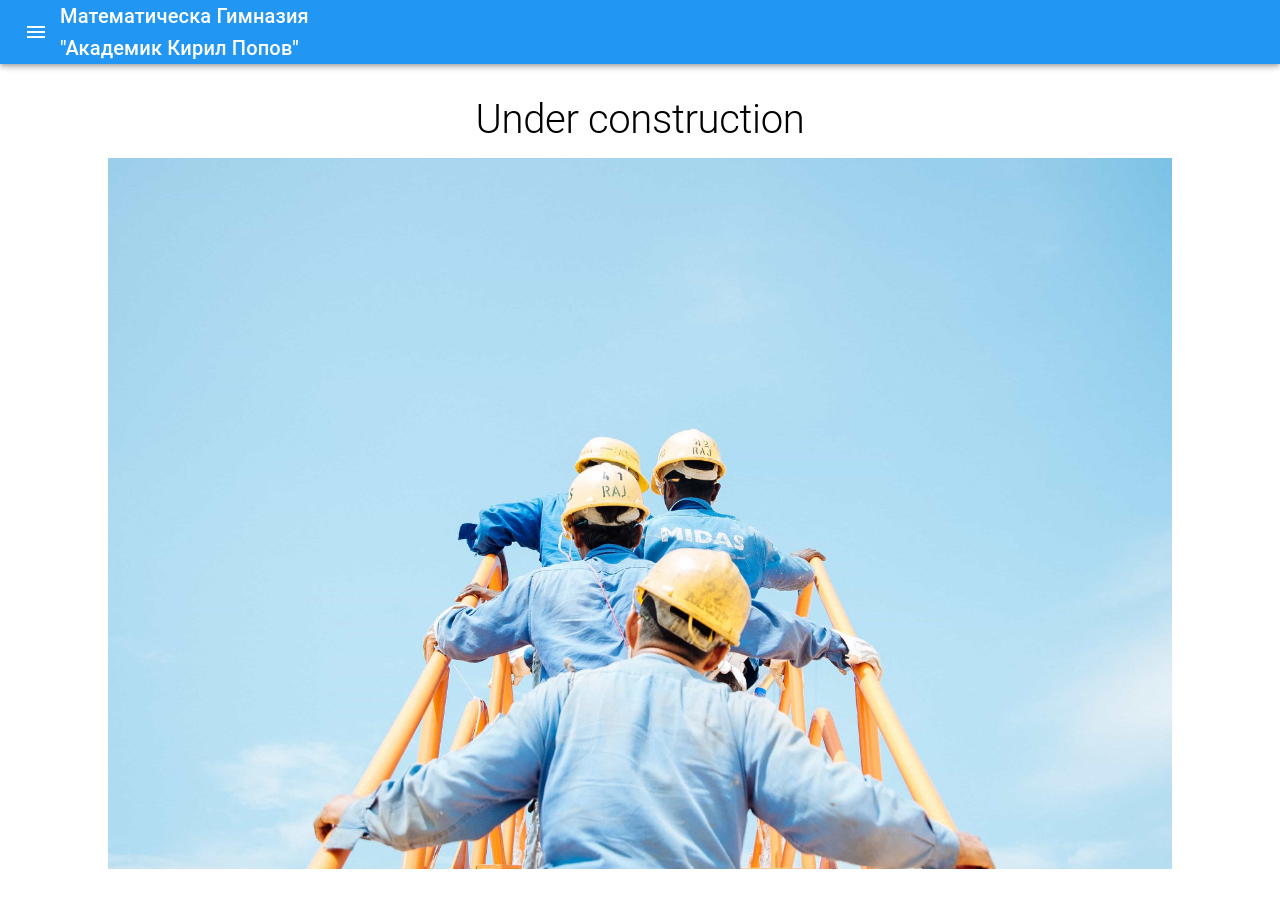
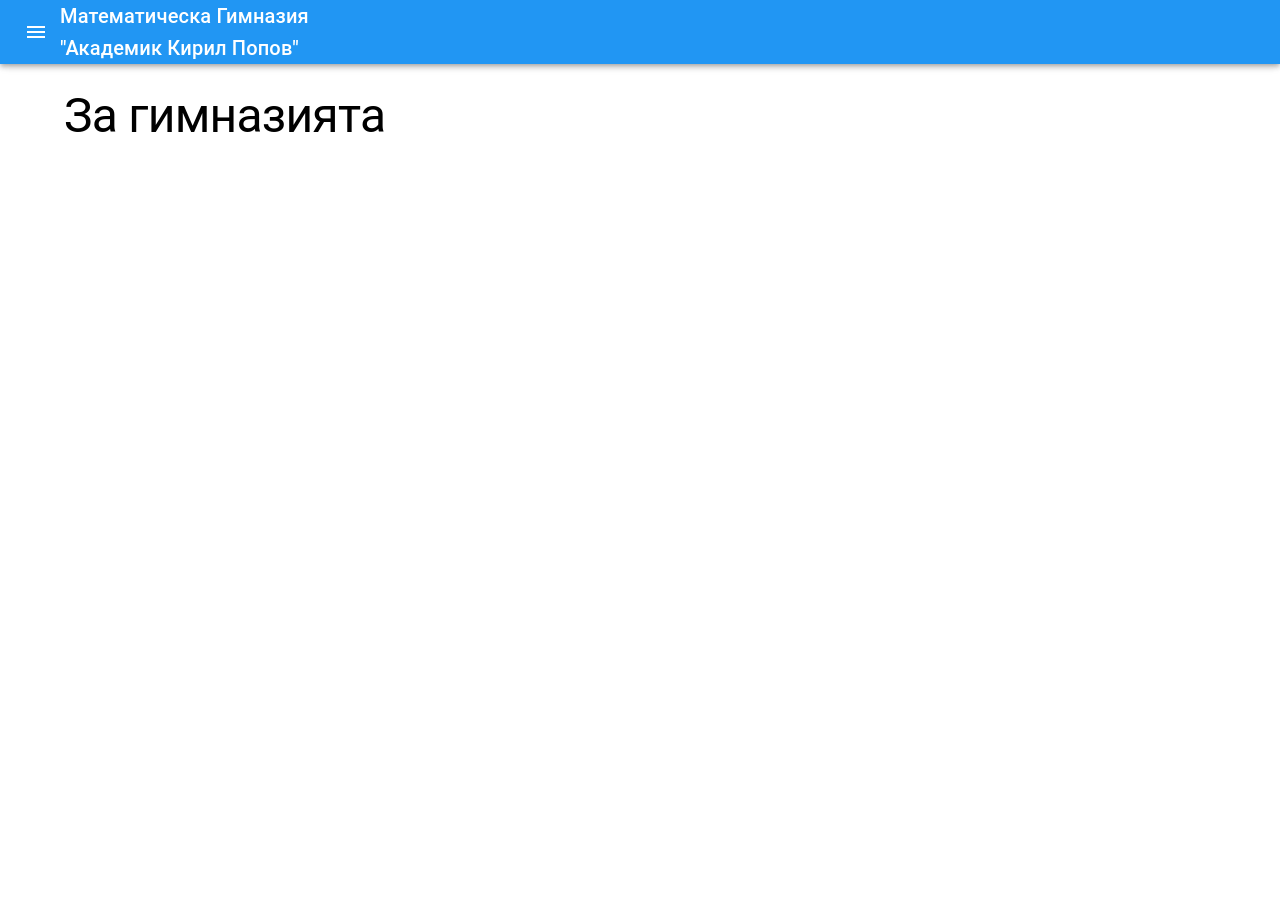
Before and after one commit to kaykayehnn/megeto, a Gatsby site: page /about in a window 1280 px wide. After the commit the page ends 800 px from the top, so only its background shows below. Built offline with nearby package versions, Linux system fonts and the light colour scheme; Gatsby itself is replaced by a stand-in of ours.

Commit message:
Add placeholder pages for about and documents
Remove WIP component

```diff
--- /dev/null
+++ b/src/components/About/About.component.tsx
@@ -0,0 +1,22 @@
+import React, { FunctionComponent } from "react"
+import Helmet from "react-helmet"
+import Content from "@Components/Content"
+import { Typography } from "@material-ui/core"
+import styles from "./About.module.scss"
+
+export interface AboutProps {}
+
+const About: FunctionComponent<AboutProps> = () => {
+  return (
+    <>
+      <Helmet>
+        <title>За гимназията</title>
+      </Helmet>
+      <Content>
+        <Typography variant="h1">За гимназията</Typography>
+      </Content>
+    </>
+  )
+}
+
+export default About
--- /dev/null
+++ b/src/components/About/index.ts
@@ -0,0 +1,2 @@
+export * from './About.component'
+export { default } from './About.component'
--- /dev/null
+++ b/src/components/Documents/index.ts
@@ -0,0 +1,2 @@
+export * from './Documents.component'
+export { default } from './Documents.component'
--- a/src/components/WIP/WIP.component.tsx
+++ /dev/null
@@ -1,25 +0,0 @@
-import React, { FunctionComponent } from "react"
-
-import styles from "./WIP.module.scss"
-import Content from "@Components/Content"
-import { Typography } from "@material-ui/core"
-
-export interface WIPProps {}
-
-const WIP: FunctionComponent<WIPProps> = () => {
-  return (
-    <Content maxWidth="1080px">
-      <div style={{ padding: "0.5em" }}>
-        <Typography variant="h2" align="center" gutterBottom>
-          Under construction
-        </Typography>
-        <img
-          style={{ maxWidth: "100%" }}
-          src="/images/sol-518339-unsplash_compressed.jpg"
-        />
-      </div>
-    </Content>
-  )
-}
-
-export default WIP
--- a/src/components/WIP/index.ts
+++ /dev/null
@@ -1,2 +0,0 @@
-export * from './WIP.component'
-export { default } from './WIP.component'
--- a/src/pages/about.tsx
+++ b/src/pages/about.tsx
@@ -1,3 +1,3 @@
-import WIP from "@Components/WIP"
+import About from "@Components/About"
 
-export default WIP
+export default About
--- a/src/pages/documents.tsx
+++ b/src/pages/documents.tsx
@@ -1,3 +1,3 @@
-import WIP from "@Components/WIP"
+import Documents from "@Components/Documents"
 
-export default WIP
+export default Documents
```
Also changed, not shown: src/components/About/About.test.tsx (added, +9 -0 lines), src/components/Documents/Documents.component.tsx (added, +23 -0 lines), src/components/Documents/Documents.test.tsx (added, +9 -0 lines), src/components/WIP/WIP.test.tsx (deleted, +0 -9 lines), src/components/About/About.module.scss (added), src/components/Documents/Documents.module.scss (added), static/images/sol-518339-unsplash_compressed.jpg (deleted).
